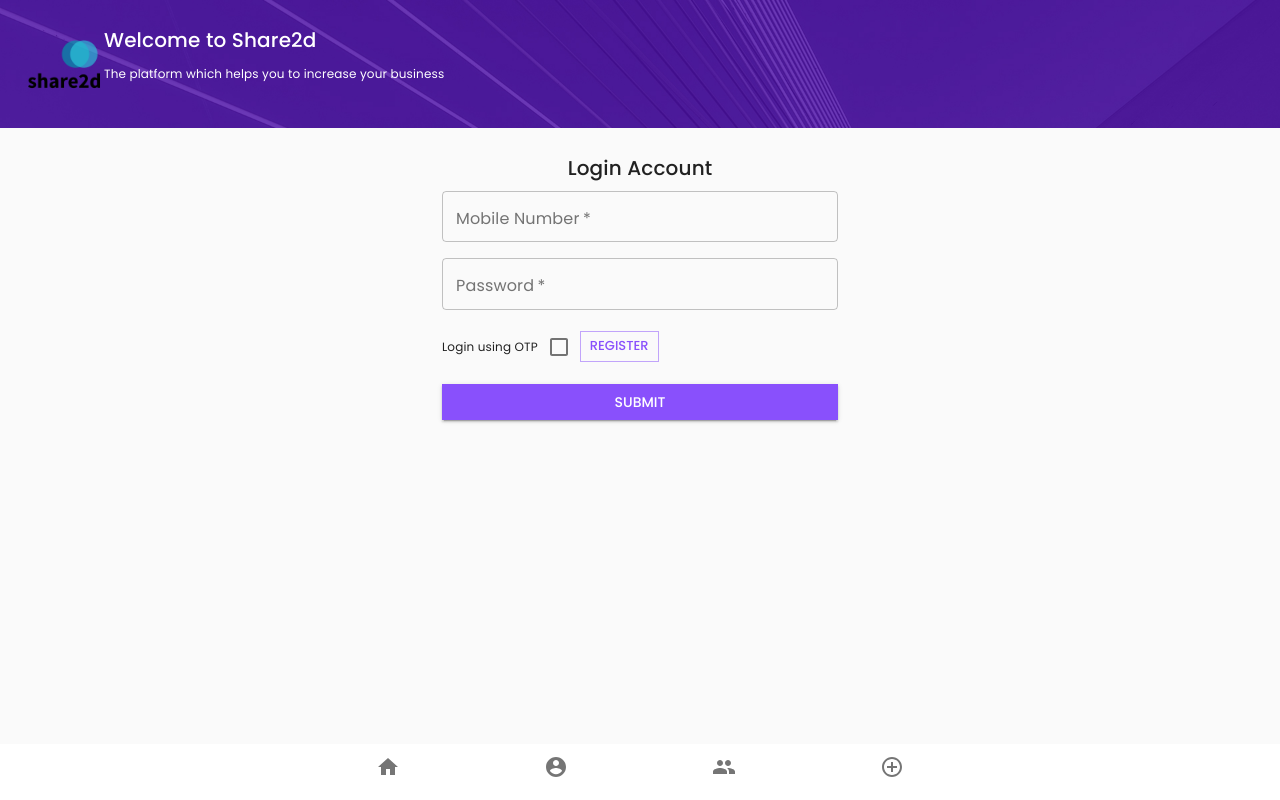
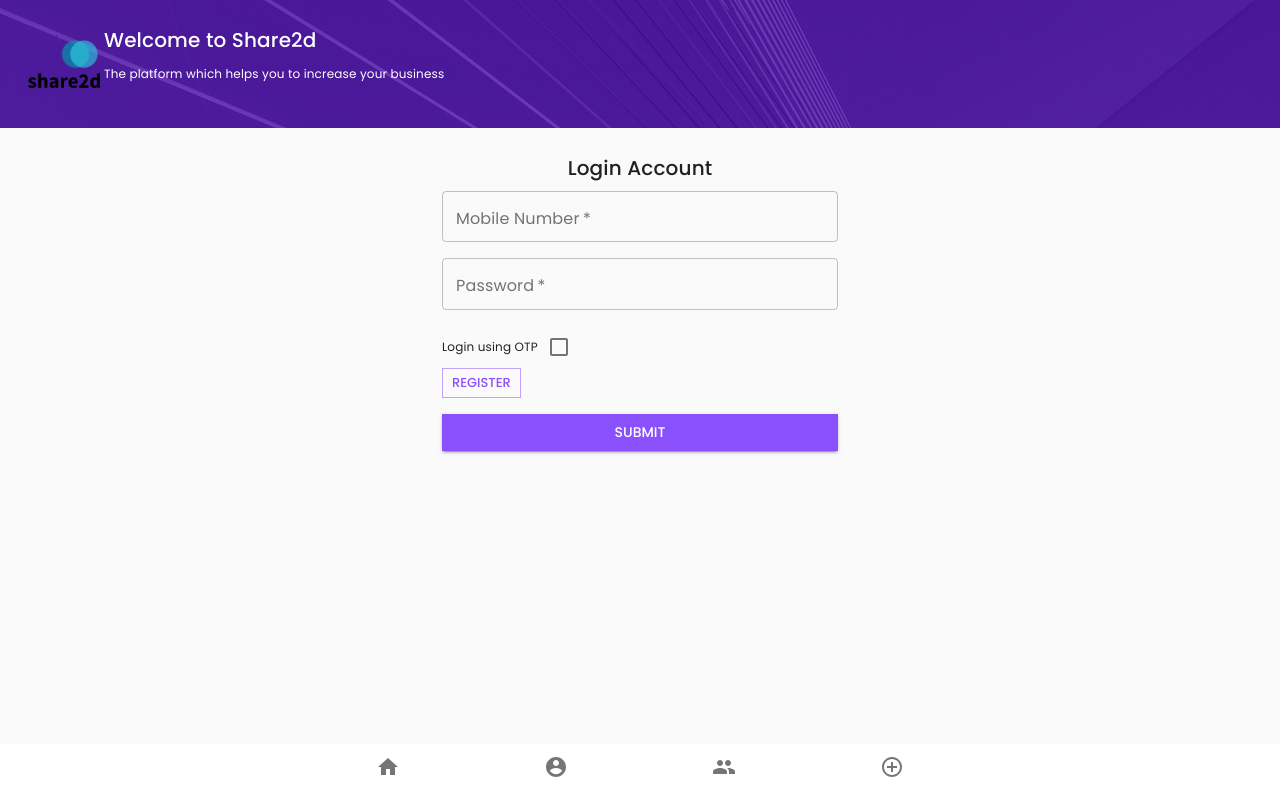
Before and after one commit to pankzagrwal/share2d, a React (Create React App) app: page /login in a window 1280 px wide. Built offline with nearby package versions, Linux system fonts and the light colour scheme.

Commit message:
Update login.js

```diff
--- a/src/components/Login/login.js
+++ b/src/components/Login/login.js
@@ -155,12 +155,9 @@ export default function Login () {
                                     <Button size="small" variant="outlined" color="primary">Re-send OTP</Button>
                                 </Grid>
                             }
-                            {
-                                !isOTP &&
-                                <Grid>
-                                    <Button size="small" variant="outlined" color="primary" onClick={handleRegister}>Register</Button>
-                                </Grid>
-                            }
+                        </Grid>
+                        <Grid item xs={12}>
+                            <Button size="small" variant="outlined" color="primary" onClick={handleRegister}>Register</Button>
                         </Grid>
                     </Grid>
                     <Grid item xs={12}>
```
